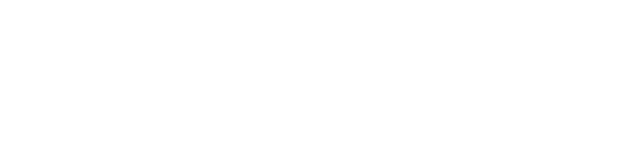
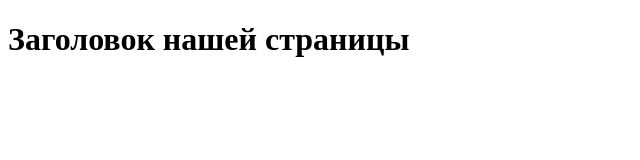
Before and after one commit to Magomed-Shabanov/remote-test-2, a plain HTML site: page index.html in a window 1280 px wide. Shown: the whole page, without its empty margins (0-640 px from the left). Drawn offline with Linux system fonts and the light colour scheme.

Commit message:
added h1

```diff
--- a/index.html
+++ b/index.html
@@ -3,5 +3,7 @@
   <head>
     <title>My first page</title>
   </head>
-  <bode>  </bode>
+  <bode>
+  <h1>Заголовок нашей страницы</h1>
+  </bode>
 </html>
```
